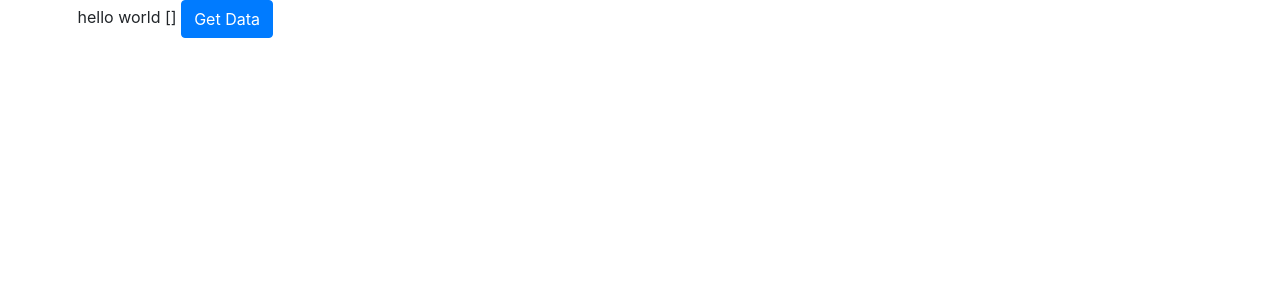
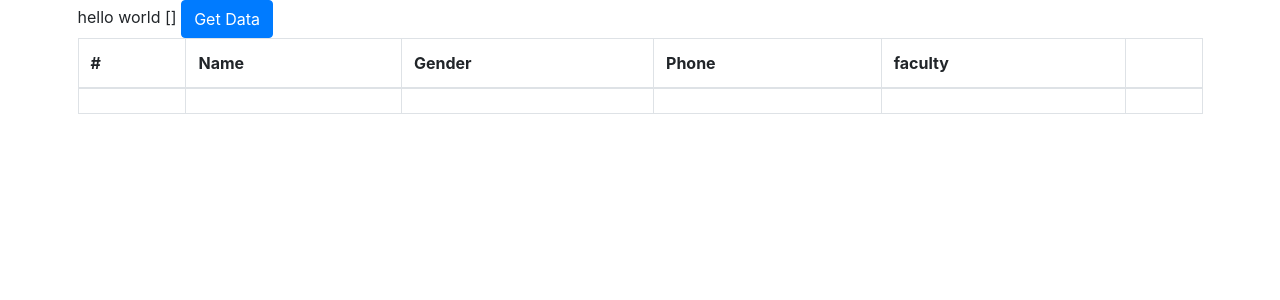
Before and after one commit to eimiza/trainingvue, a CodeIgniter app: page /database/index.php/student/index in a window 1280 px wide. Shown: the top 300 px of the page. Run offline with CodeIgniter, Linux system fonts and the light colour scheme; lists and menus that the app fills with data are empty; some libraries are stand-ins or nearby versions.

Commit message:
init table

```diff
--- a/application/views/student.php
+++ b/application/views/student.php
@@ -22,6 +22,32 @@
                     <button @click="get_list()" class="btn btn-primary">Get Data</button>
 				</div>
 			</div>
+            <div class="row">
+                <div class="col-md-12">
+                    <table class="table table-bordered">
+                        <thead>
+                            <tr>
+                                <th>#</th>
+                                <th>Name</th>
+                                <th>Gender</th>
+                                <th>Phone</th>
+                                <th>faculty</th>
+                                <th></th>
+                            </tr>
+                        </thead>
+                        <tbody>
+                            <tr>
+                                <td></td>
+                                <td></td>
+                                <td></td>
+                                <td></td>
+                                <td></td>
+                                <td></td>
+                            </tr>
+                        </tbody>
+                    </table>
+                </div>
+            </div>
 		</div>
 
 	</div>
@@ -41,11 +67,14 @@
 				},
                 get_list(){
                     var self = this;
-                    $.get('student/api_student', function(res){
+                    $.post('student/api_student', function(res){
                         self.data = res;
                     });
                 }
-			}
+			},
+            mounted() {
+                this.get_list();
+            }
 		});
 	</script>
 
```
